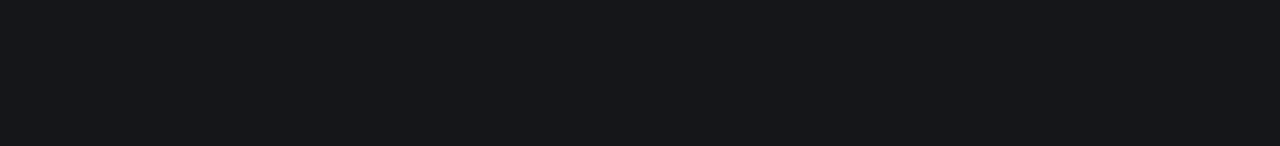
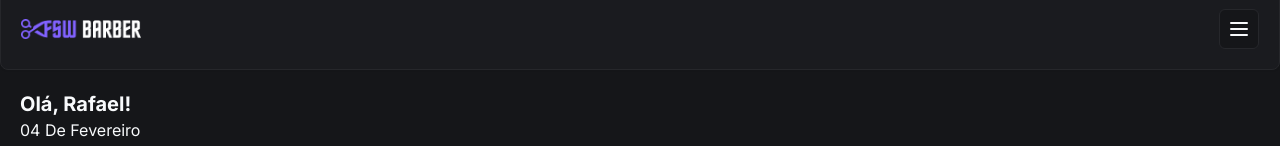
Before and after one commit to rafaelminali/my-barbershop, a Next.js app: page / in a window 1280 px wide. Shown: the part 654-800 px from the top of the page. Built offline with nearby package versions, Linux system fonts and the light colour scheme; no server answers; the database is empty.

Commit message:
feat: add auth provider

```diff
--- a/app/_components/header.tsx
+++ b/app/_components/header.tsx
@@ -1,7 +1,10 @@
+"use client";
+
 import Image from "next/image";
 import { Card, CardContent } from "./ui/card";
 import { Button } from "./ui/button";
 import { MenuIcon } from "lucide-react";
+
 
 const Header = () => {
     return (
--- /dev/null
+++ b/app/_providers/auth.tsx
@@ -0,0 +1,13 @@
+"use client";
+
+import { SessionProvider } from "next-auth/react"
+import { ReactNode } from "react";
+
+
+const AuthProvider = ({ children }: { children: ReactNode }) => {
+    return (
+        <SessionProvider>{children}</SessionProvider>
+    );
+}
+
+export default AuthProvider;
--- a/app/layout.tsx
+++ b/app/layout.tsx
@@ -1,6 +1,7 @@
 import type { Metadata } from "next";
 import { Inter } from "next/font/google";
 import "./globals.css";
+import AuthProvider from "./_providers/auth";
 
 const inter = Inter({ subsets: ["latin"] });
 
@@ -17,6 +18,9 @@
   return (
     <html lang="ptBR">
       <body className={`${inter.className} dark`}>{children}</body>
+      <AuthProvider>
+        {children}
+      </AuthProvider>
     </html>
   );
 }
```
